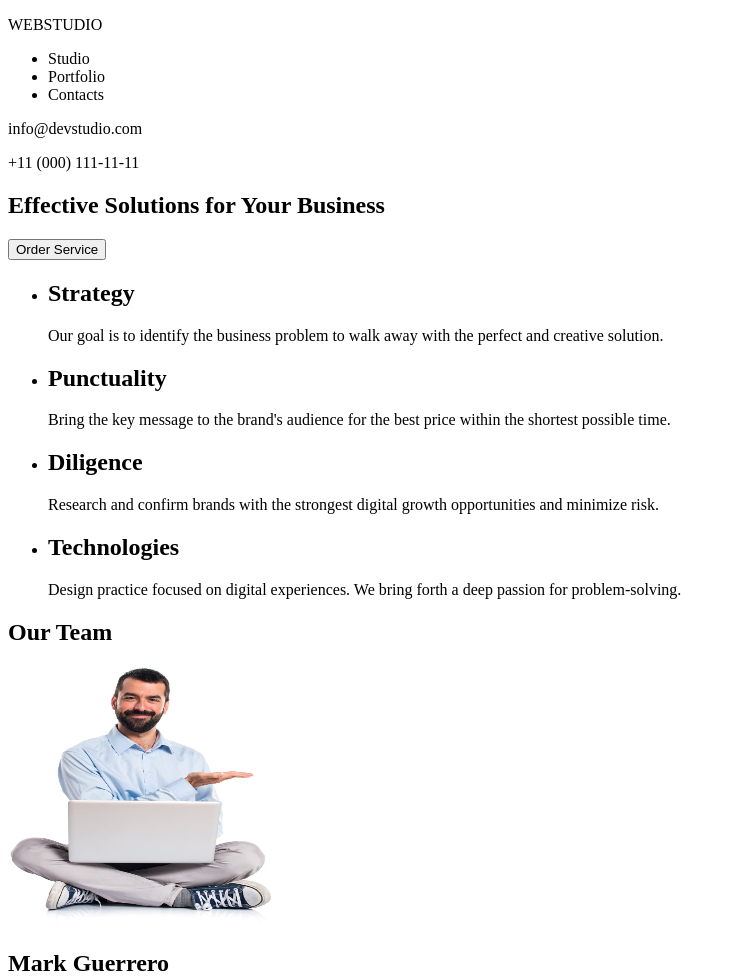
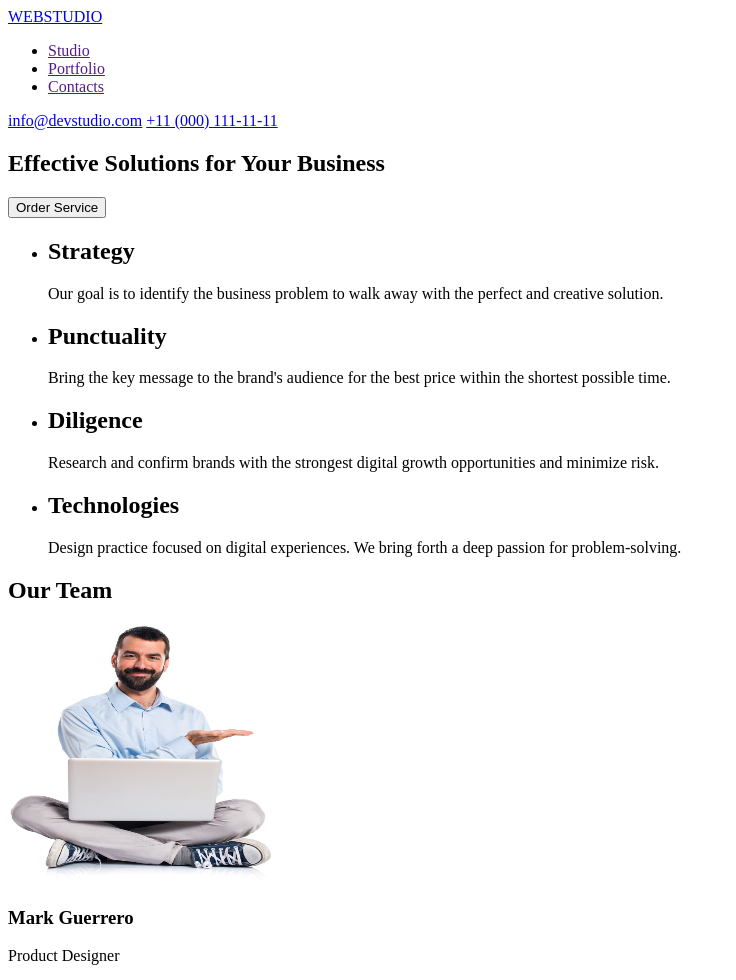
Before and after one commit to shmhsm/goit-markup-hw-01, a plain HTML site: page index.html in a window 1280 px wide. Shown: the top 980 px of the page, without its empty margins (0-736 px from the left). Drawn offline with Linux system fonts and the light colour scheme.

Commit message:
index.html

```diff
--- a/index.html
+++ b/index.html
@@ -6,35 +6,37 @@
     <title>Effective Solutions for Your Business</title>
 </head>
 <body>
-    <section class="main-page">
-        <div class="header">
+    <section class="header">
+        <div class="header-up">
             <div class="logo">
-                <p><span class="iris">WEB</span>STUDIO</p>
+                <a href="index.html"><span class="iris">WEB</span>STUDIO</a>
             </div>
 
             <nav>
                 <ul>
                     <li>
-                        Studio
+                        <a href="">Studio</a>
                     </li>
                     <li>
-                        Portfolio
+                        <a href="">Portfolio</a>
                     </li>
                     <li>
-                        Contacts
+                        <a href="">Contacts</a>
                     </li>
                 </ul>
             </nav>
 
             <div class="info">
-                <p>info@devstudio.com</p>
-                <p>+11 (000) 111-11-11</p>
+                <a href="mailto:info@devstudio.com">info@devstudio.com</a>
+                <a href="tel:+110001111111">+11 (000) 111-11-11</a>
             </div>
         </div>
+        </section>
 
+        <section class="main">
         <h1>Effective Solutions
             for Your Business</h1>
-        <button>
+        <button type="button">
             Order Service
         </button>
 
@@ -70,43 +72,44 @@
             </li>
         </ul>
         </div>
+    </section>
 
-
+    <section class="team">
         <h2>Our Team</h2>
         <div class="workers">
             <img src="assets/img/man-1.jpg"
             alt="Mark Guerrero photo"
             width="264"
             height="260">
-            <h2>Mark Guerrero</h2>
+            <h3>Mark Guerrero</h3>
             <p>Product Designer</p>
 
             <img src="assets/img/man-2.jpg"
             alt="Tom Ford photo"
             width="264"
             height="260">
-            <h2>Tom Ford</h2>
+            <h3>Tom Ford</h3>
             <p>Frontend Developer</p>
 
             <img src="assets/img/woman-3.jpg"
             alt="Camila Garcia photo"
             width="264"
             height="260">
-            <h2>Camila Garcia</h2>
+            <h3>Camila Garcia</h3>
             <p>Marketing</p>
 
             <img src="assets/img/man-4.jpg"
             alt="Daniel Wilson photo"
             width="264"
             height="260">
-            <h2>Daniel Wilson</h2>
+            <h3>Daniel Wilson</h3>
             <p>UI Designer</p>
         </div>
     </section>
 
     <div class="footer">
         <div class="logo">
-            <p><span class="iris">WEB</span>STUDIO</p>
+            <a href="index.html"><span class="iris">WEB</span>STUDIO</a>
         </div>
 
         <p>
```
